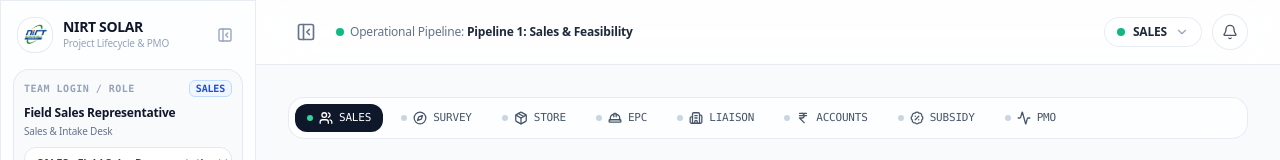
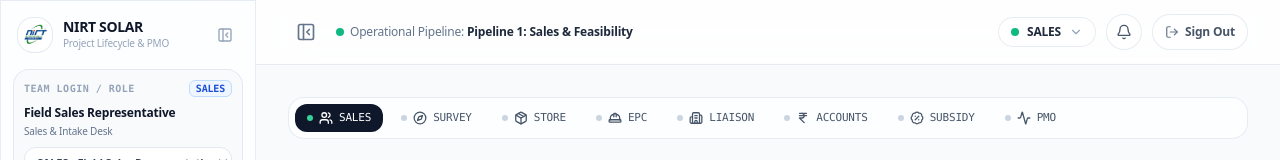
Before and after one commit to Unavee/nirt_UI, a React (Vite) app: page / in a window 1280 px wide. Shown: the top 160 px of the page. Built offline with nearby package versions, Linux system fonts and the light colour scheme.

Commit message:
feat: add direct sign out button and role dropdown session switcher to mobile navbar

```diff
--- a/src/components/navigation/AppleNavbar.jsx
+++ b/src/components/navigation/AppleNavbar.jsx
@@ -6,7 +6,8 @@ import {
   Bell,
   ChevronDown,
   PanelLeftClose,
-  PanelLeftOpen
+  PanelLeftOpen,
+  LogOut
 } from "lucide-react";
 
 export function AppleNavbar() {
@@ -92,7 +93,7 @@ export function AppleNavbar() {
                       </span>
                     </div>
 
-                    <div className="max-h-72 overflow-y-auto py-1">
+                    <div className="max-h-64 overflow-y-auto py-1">
                       {allRoles.filter((r) => r.id !== "managing_director").map((role) => {
                         const isCur = activeRole.id === role.id;
                         return (
@@ -115,6 +116,18 @@ export function AppleNavbar() {
                         );
                       })}
                     </div>
+
+                    {/* Dedicated Sign Out / Switch Session Button in Dropdown */}
+                    <div className="p-2 border-t border-slate-100 bg-slate-50/80 rounded-b-3xl">
+                      <Link
+                        to="/login"
+                        onClick={() => setIsDropdownOpen(false)}
+                        className="apple-button w-full flex items-center justify-center space-x-2 py-2 px-3 rounded-xl text-xs text-rose-700 bg-rose-50 hover:bg-rose-100 border border-rose-200/80 font-bold transition-all shadow-2xs"
+                      >
+                        <LogOut className="w-3.5 h-3.5 text-rose-600" />
+                        <span>Switch Session / Sign Out</span>
+                      </Link>
+                    </div>
                   </div>
                 </>
               )}
@@ -125,6 +138,17 @@ export function AppleNavbar() {
               <Bell className="w-4 h-4" />
             </button>
 
+            {/* Direct Sign Out Button (Essential for mobile where sidebar is hidden) */}
+            <Link
+              to="/login"
+              className="apple-button h-9 px-2.5 sm:px-3 rounded-full glass-surface border border-slate-200 hover:border-rose-200 text-slate-600 hover:text-rose-600 hover:bg-rose-50/60 transition-all flex items-center space-x-1.5 shadow-2xs shrink-0"
+              title="Sign Out / Switch Session"
+              aria-label="Sign Out"
+            >
+              <LogOut className="w-3.5 h-3.5 text-slate-500 group-hover:text-rose-600" />
+              <span className="text-xs font-semibold hidden sm:inline">Sign Out</span>
+            </Link>
+
           </div>
 
         </div>
```
